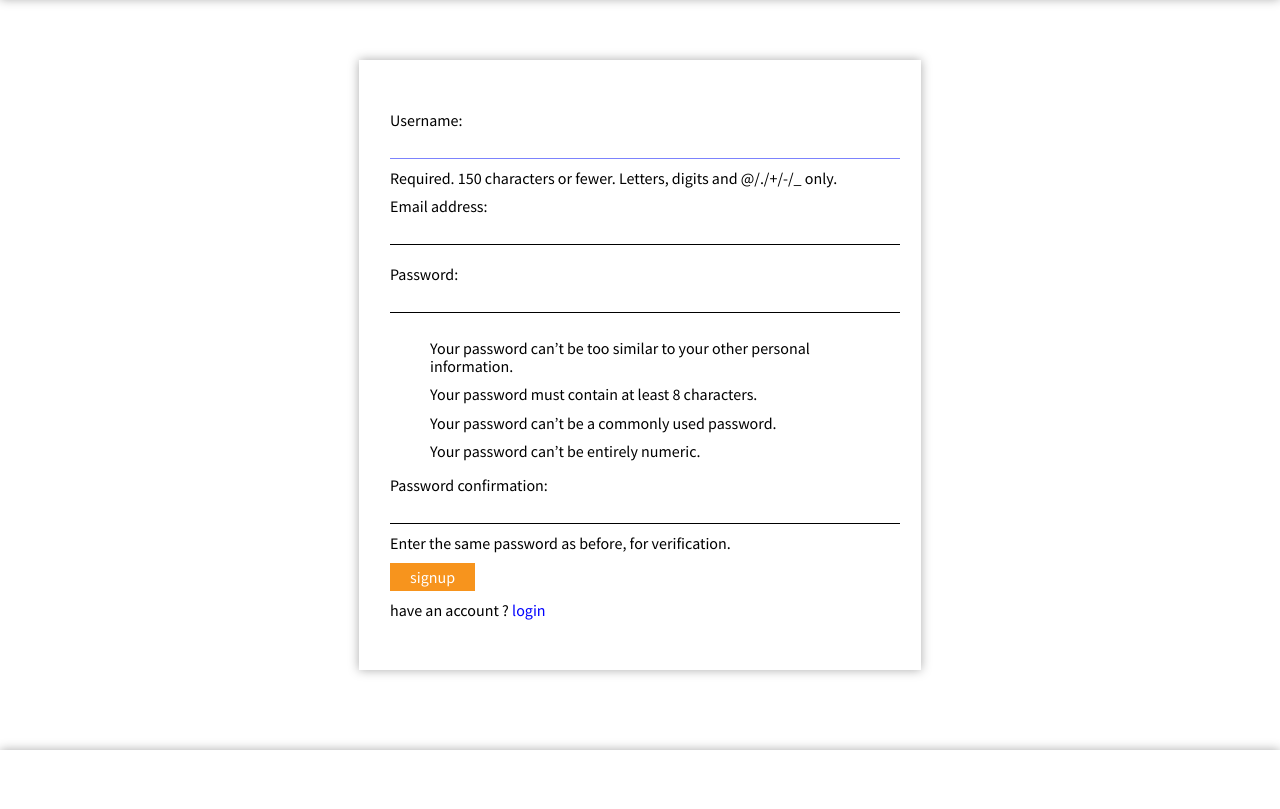
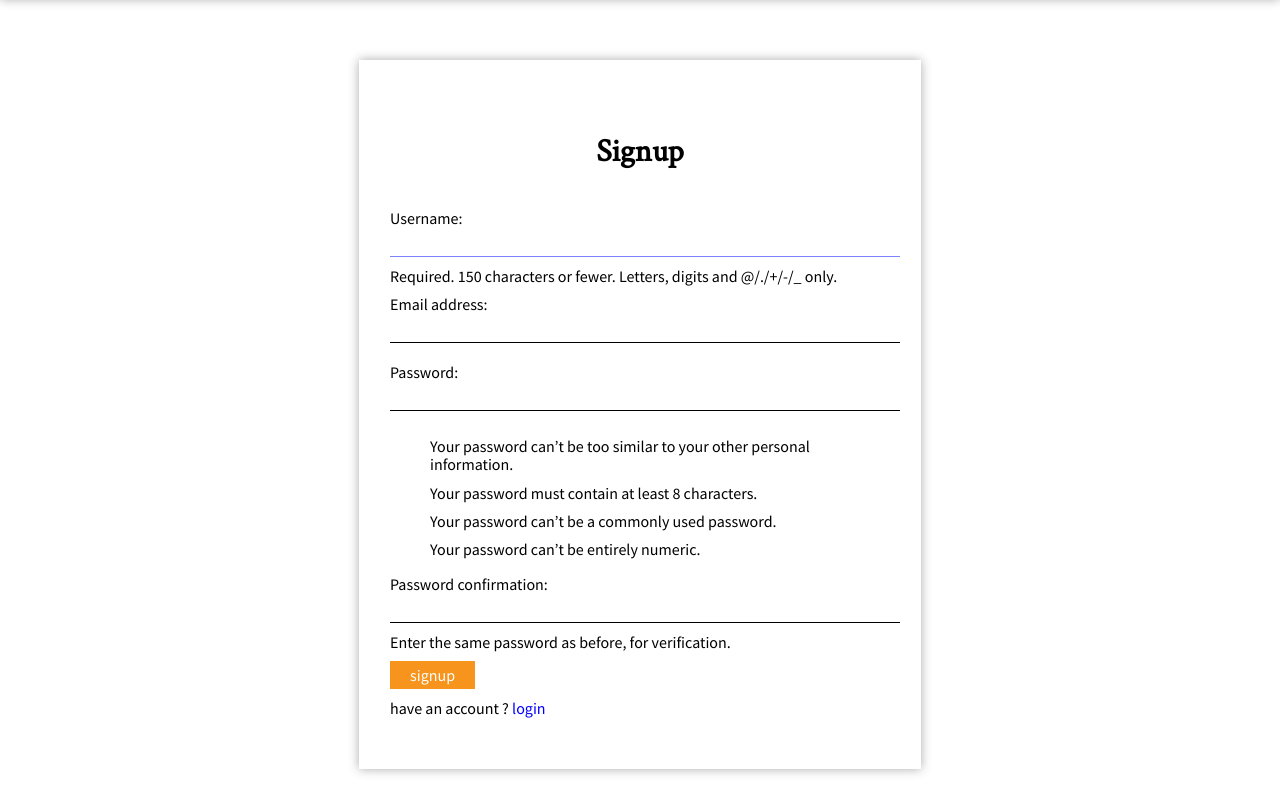
Before and after one commit to emadElnagar/django-ecommerce-app, a Django app: page /accounts/signup in a window 1280 px wide. Shown: the part 102-911 px from the top of the page. Run offline with Django 4.2, Linux system fonts and the light colour scheme.

Commit message:
Auth pages update

```diff
--- a/templates/registration/login.html
+++ b/templates/registration/login.html
@@ -22,6 +22,7 @@
             {% else %}
                 <div class="registration-form">
                     <form method="post" action="{% url 'login' %}" class=" my-form">
+                        <h1 class="text-center main-heading">login</h1>
                         {{form}}
                         {% csrf_token %}
                         <input type="submit" value="login" class="my-button">
--- a/templates/registration/signup.html
+++ b/templates/registration/signup.html
@@ -8,6 +8,7 @@
             {% else %}
                 <div class="registration-form">
                     <form method="post" class="my-form">
+                        <h1 class="text-center main-heading">signup</h1>
                         {{form.as_ul}}
                         {% csrf_token %}
                         <input type="submit" value="signup" class="my-button" />
```
